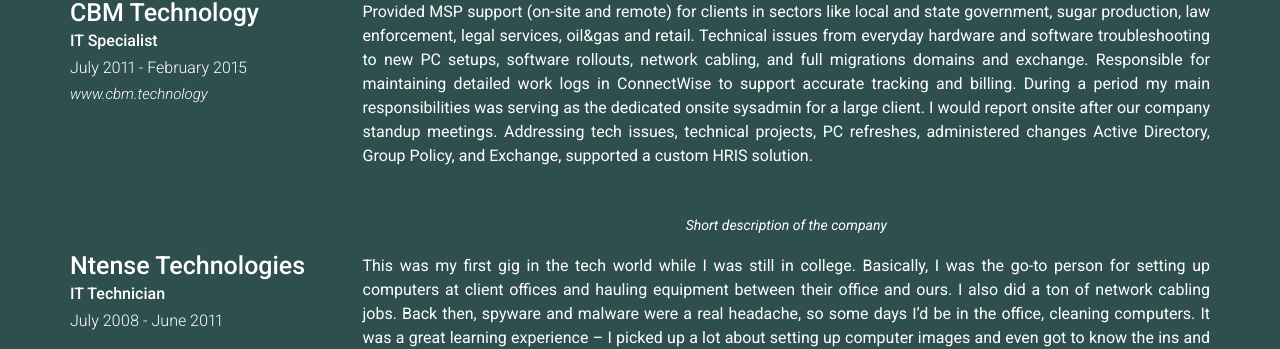
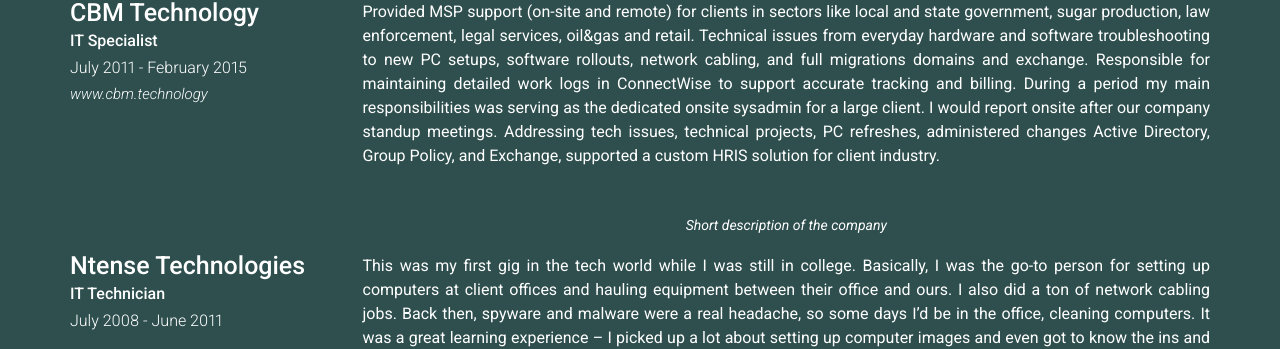
Before and after one commit to dane-gauthier/danegauthier.github.io, a Jekyll site: the page built from index.md, in a window 1280 px wide and 900 px high, scrolled down 2174 px. Shown: the part 258-607 px from the top of the window. Built offline with Jekyll 4.4.1, drawn with Linux system fonts in a browser that asks for light colours; nearby versions of some CDN libraries.

Commit message:
Job description update, Ntense and CBM

```diff
--- a/_config.yml
+++ b/_config.yml
@@ -155,7 +155,7 @@
          Technical issues from everyday hardware and software troubleshooting to new PC setups, software rollouts, network cabling, and full migrations domains and exchange.
          Responsible for maintaining detailed work logs in ConnectWise to support accurate tracking and billing.
          During a period my main responsibilities was serving as the dedicated onsite sysadmin for a large client. I would report onsite after our company standup meetings.
-         Addressing tech issues, technical projects, PC refreshes, administered changes Active Directory, Group Policy, and Exchange, supported a custom HRIS solution.
+         Addressing tech issues, technical projects, PC refreshes, administered changes Active Directory, Group Policy, and Exchange, supported a custom HRIS solution for client industry.
       - layout: left
         title: Ntense Technologies
         sub_title: IT Technician
```
